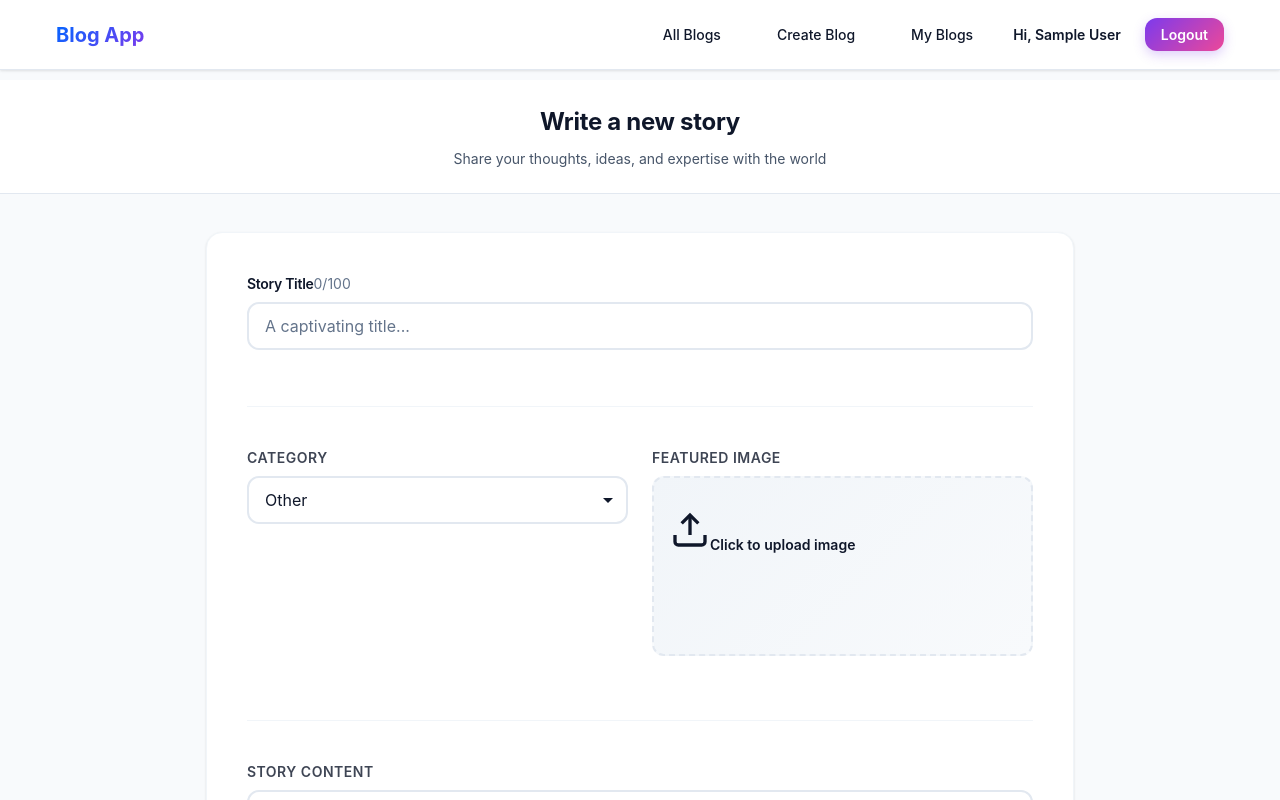
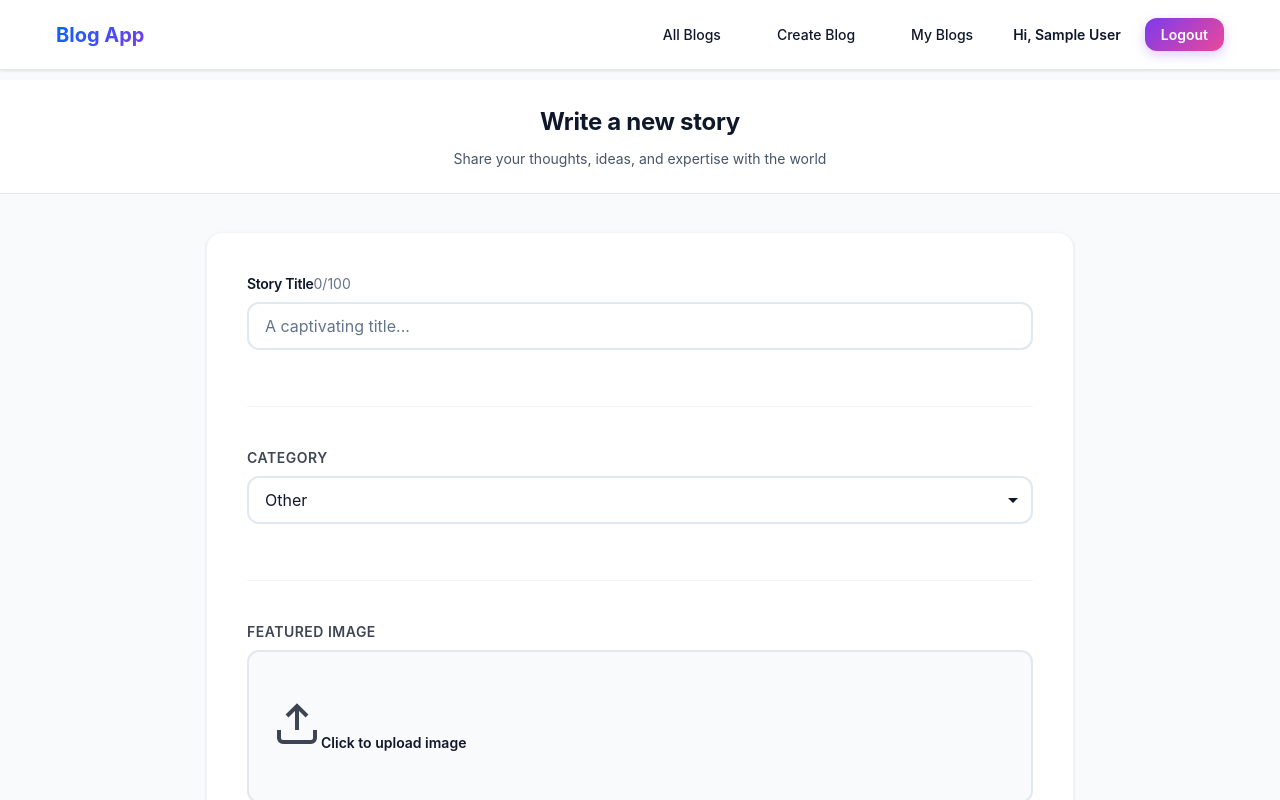
Before and after one commit to gangstertoo/arnifi_requirement, a React (Vite) app in the folder client/: page /create in a window 1280 px wide. Shown: the top 800 px of the page. Built offline with nearby package versions, Linux system fonts and the light colour scheme; sample sign-in values are in the browser's storage.

Commit message:
aligned upload image area in blog creation..

```diff
--- a/client/src/pages/CreateBlog.jsx
+++ b/client/src/pages/CreateBlog.jsx
@@ -89,8 +89,7 @@ export default function CreateBlog() {
             </div>
 
             <div className="form-section">
-              <div className="form-row">
-                <div className="form-group form-group-half">
+              <div className="form-group">
                 <label htmlFor="category" className="form-label">Category</label>
                 <select
                   id="category"
@@ -107,8 +106,10 @@ export default function CreateBlog() {
                   ))}
                 </select>
               </div>
+            </div>
 
-                <div className="form-group form-group-half">
+            <div className="form-section">
+              <div className="form-group">
                 <label htmlFor="image" className="form-label">Featured Image</label>
                 <div className="image-upload-wrapper">
                   <input
@@ -132,7 +133,6 @@ export default function CreateBlog() {
                       <img src={formData.image} alt="Preview" />
                     </div>
                   )}
-                  </div>
                 </div>
               </div>
             </div>
--- a/client/src/pages/EditBlog.jsx
+++ b/client/src/pages/EditBlog.jsx
@@ -123,8 +123,7 @@ export default function EditBlog() {
             </div>
 
             <div className="form-section">
-              <div className="form-row">
-                <div className="form-group form-group-half">
+              <div className="form-group">
                 <label htmlFor="category" className="form-label">Category</label>
                 <select
                   id="category"
@@ -141,8 +140,10 @@ export default function EditBlog() {
                   ))}
                 </select>
               </div>
+            </div>
 
-                <div className="form-group form-group-half">
+            <div className="form-section">
+              <div className="form-group">
                 <label htmlFor="image" className="form-label">Featured Image</label>
                 <div className="image-upload-wrapper">
                   <input
@@ -166,7 +167,6 @@ export default function EditBlog() {
                       <img src={formData.image} alt="Preview" />
                     </div>
                   )}
-                  </div>
                 </div>
               </div>
             </div>
--- a/client/src/styles/BlogForm.css
+++ b/client/src/styles/BlogForm.css
@@ -86,15 +86,6 @@
   flex-direction: column;
 }
 
-.form-group-half {
-  width: 100%;
-}
-
-.form-row {
-  display: grid;
-  grid-template-columns: 1fr 1fr;
-  gap: var(--space-6);
-}
 
 /* Form Labels */
 .form-label-primary {
@@ -215,6 +206,7 @@
 
 .image-upload-wrapper {
   position: relative;
+  width: 100%;
 }
 
 .image-upload-input {
@@ -226,54 +218,61 @@
   flex-direction: column;
   align-items: center;
   justify-content: center;
-  gap: var(--space-3);
-  padding: var(--space-8) var(--space-4);
-  background: linear-gradient(135deg, var(--color-bg-tertiary) 0%, var(--color-bg-secondary) 100%);
-  border: 2px dashed var(--color-border);
+  gap: var(--space-4);
+  padding: var(--space-12) var(--space-6);
+  background: var(--color-bg-secondary);
+  border: 2px solid var(--color-border);
   border-radius: var(--radius-lg);
   cursor: pointer;
   transition: all var(--transition-base);
-  min-height: 180px;
   color: var(--color-text-secondary);
   font-weight: var(--font-medium);
 }
 
 .image-upload-label:hover {
   border-color: var(--color-primary);
-  background: linear-gradient(135deg, rgba(0, 102, 255, 0.05) 0%, rgba(0, 102, 255, 0.02) 100%);
+  background: var(--color-bg-tertiary);
   color: var(--color-primary);
 }
 
 .upload-icon {
-  width: 40px;
-  height: 40px;
+  width: 48px;
+  height: 48px;
   color: currentColor;
   transition: all var(--transition-base);
+  opacity: 0.8;
 }
 
 .image-upload-label:hover .upload-icon {
-  transform: translateY(-4px);
+  transform: translateY(-2px);
+  opacity: 1;
 }
 
 .image-upload-label span {
   font-size: var(--text-sm);
   text-align: center;
+  line-height: var(--line-normal);
 }
 
 .image-preview {
-  margin-top: var(--space-4);
+  margin-top: var(--space-6);
   border-radius: var(--radius-lg);
   overflow: hidden;
   border: 1px solid var(--color-border);
-  max-width: 100%;
-  height: 250px;
+  width: 100%;
+  max-height: 280px;
+  display: flex;
+  align-items: center;
+  justify-content: center;
+  background: var(--color-bg-tertiary);
 }
 
 .image-preview img {
   width: 100%;
   height: 100%;
-  object-fit: cover;
+  object-fit: contain;
   display: block;
+  padding: var(--space-4);
 }
 
 /* ============================================================================
@@ -435,11 +434,6 @@
     padding: var(--space-6);
   }
 
-  .form-row {
-    grid-template-columns: 1fr;
-    gap: var(--space-4);
-  }
-
   .form-section {
     gap: var(--space-4);
     padding-bottom: var(--space-6);
@@ -451,17 +445,21 @@
   }
 
   .image-upload-label {
-    min-height: 140px;
-    padding: var(--space-6) var(--space-3);
+    padding: var(--space-8) var(--space-4);
   }
 
   .upload-icon {
-    width: 32px;
-    height: 32px;
+    width: 40px;
+    height: 40px;
   }
 
   .image-preview {
-    height: 200px;
+    margin-top: var(--space-4);
+    max-height: 220px;
+  }
+
+  .image-preview img {
+    padding: var(--space-3);
   }
 
   .form-actions {
```
Lines whose indentation alone changed are shown as unchanged.
